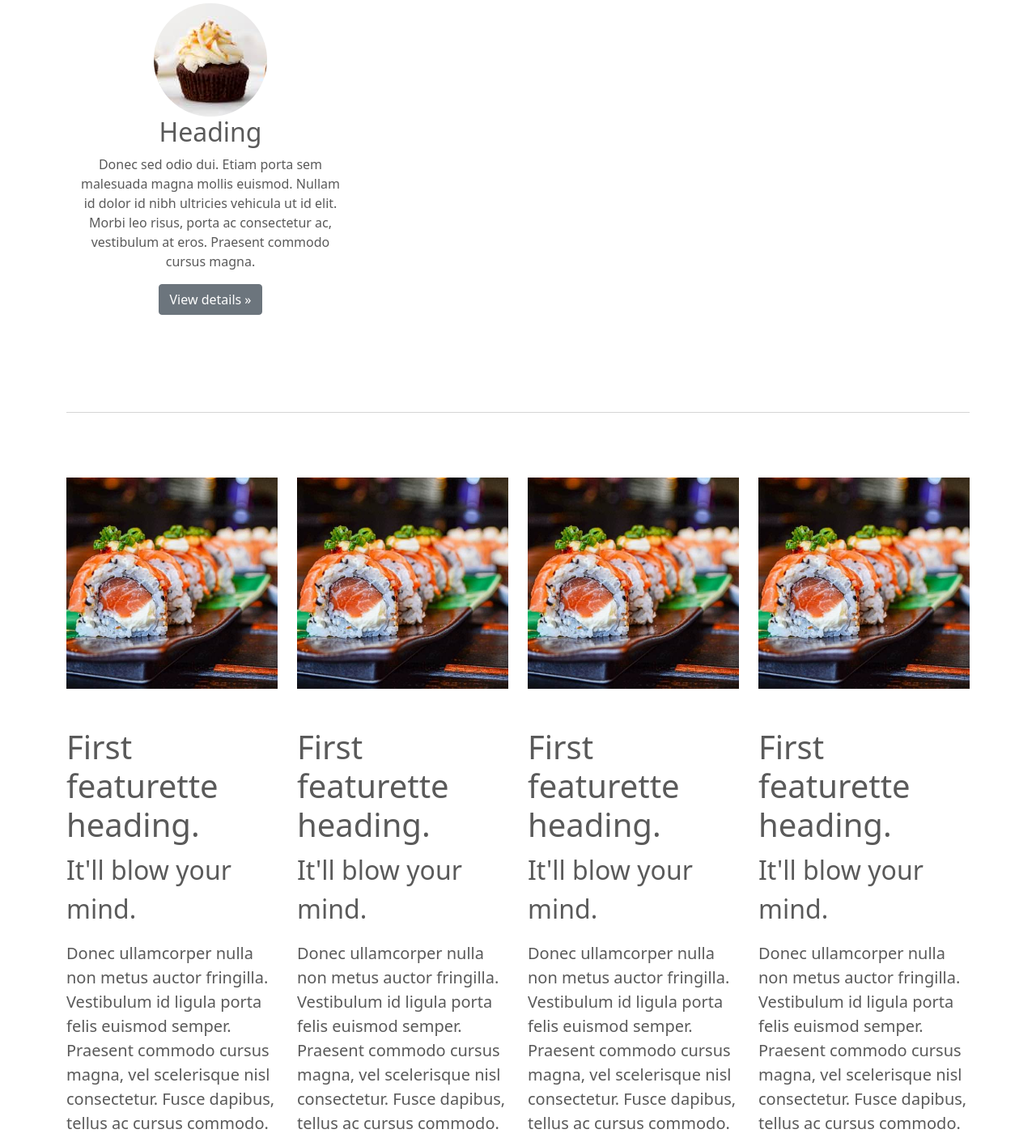
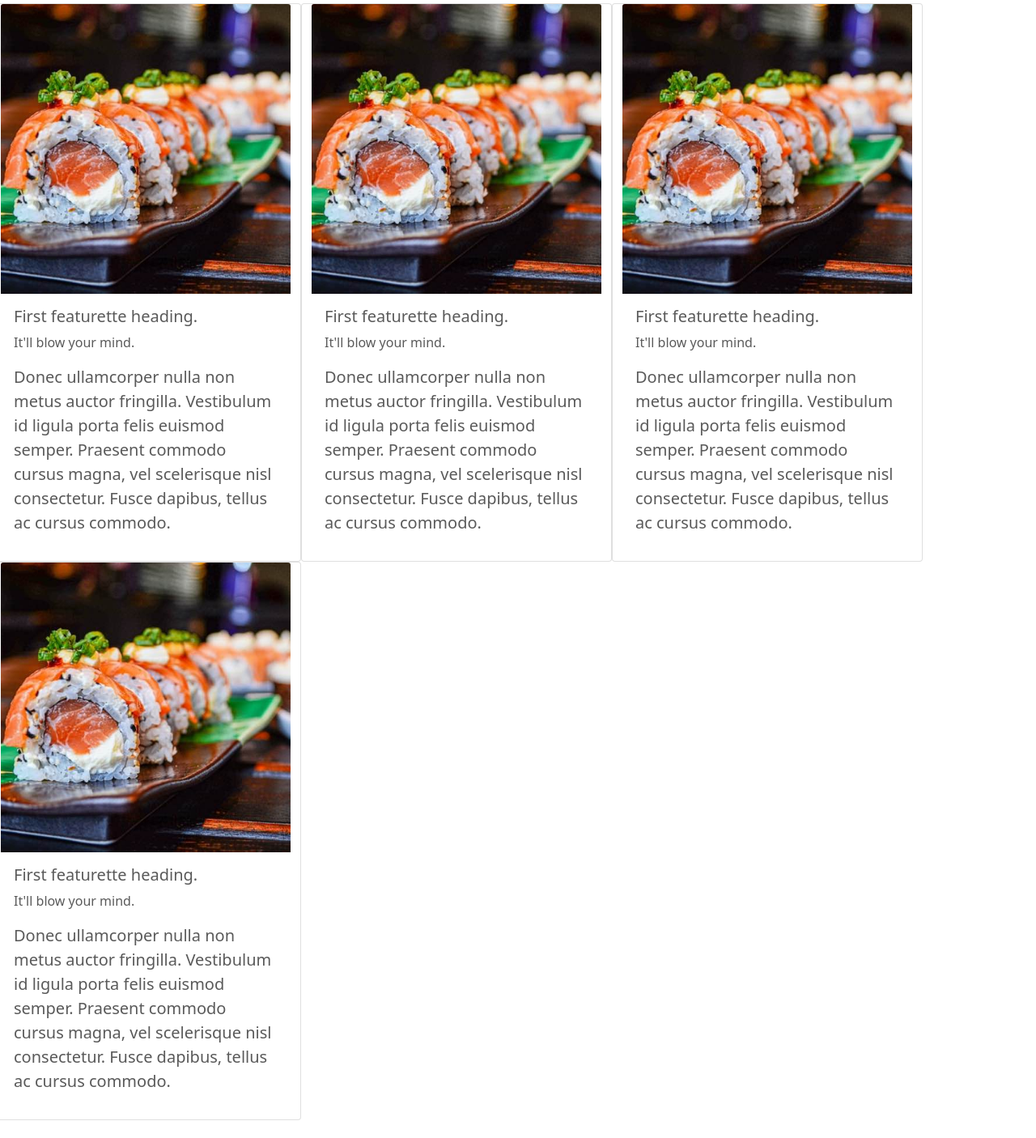
Before and after one commit to keiyaishida/bootstrap-basic-kadai, a plain HTML site: page kadai_006/index_for_student.html in a window 1280 px wide. Shown: the part 948-2354 px from the top of the page at 81% size. Drawn offline with nearby package versions, Linux system fonts and the light colour scheme.

Commit message:
Add files via upload
更新

```diff
--- a/kadai_006/index_for_student.html
+++ b/kadai_006/index_for_student.html
@@ -39,7 +39,6 @@
         </div>
       </div>
       <!-- ************************************************ カールセル終了 -->
-
       <div class="container">
         <div class="row">
           <div class="col-md-4 text-center">
@@ -83,58 +82,53 @@
       </div>
     </div>
   </div>
-
-  <div class="container marketing">
 <div class="row">
-      <div class="col-lg-4">
-        <img src="img/cake.jpg" class="rounded-circle" alt="サンプル画像2">
-        <h2>Heading</h2>
-        <p>Donec sed odio dui. Etiam porta sem malesuada magna mollis euismod. Nullam id dolor id nibh ultricies
-          vehicula ut id elit. Morbi leo risus, porta ac consectetur ac, vestibulum at eros. Praesent commodo cursus
-          magna.</p>
-        <p><a class="btn btn-secondary" href="#" role="button">View details &raquo;</a></p>
-      </div>
-    </div>
-
-    <hr class="featurette-divider">
-    <div class="row">
-      <div class="col-md-3">
-        <img src="img/sushi.jpg" class="img-fluid" alt="サンプル画像3">
-        <h2 class="fs-1 mt-5">First featurette heading. </h2>
-        <p class="fs-2">It'll blow your mind.</p>
-        <p class="lead">Donec ullamcorper nulla non metus auctor fringilla. Vestibulum id ligula porta felis
-          euismod
-          semper. Praesent commodo cursus magna, vel scelerisque nisl consectetur. Fusce dapibus, tellus ac cursus
-          commodo.</p>
-      </div>
-      <div class="col-md-3">
-        <img src="img/sushi.jpg" class="img-fluid" alt="サンプル画像3">
-        <h2 class="fs-1 mt-5">First featurette heading. </h2>
-        <p class="fs-2">It'll blow your mind.</p>
-        <p class="lead">Donec ullamcorper nulla non metus auctor fringilla. Vestibulum id ligula porta felis
-          euismod
-          semper. Praesent commodo cursus magna, vel scelerisque nisl consectetur. Fusce dapibus, tellus ac cursus
-          commodo.</p>
-        </div>
-      <div class="col-md-3">
-        <img src="img/sushi.jpg" class="img-fluid" alt="サンプル画像3">
-        <h2 class="fs-1 mt-5">First featurette heading. </h2>
-        <p class="fs-2">It'll blow your mind.</p>
-        <p class="lead">Donec ullamcorper nulla non metus auctor fringilla. Vestibulum id ligula porta felis
-          euismod
-          semper. Praesent commodo cursus magna, vel scelerisque nisl consectetur. Fusce dapibus, tellus ac cursus
-          commodo.</p>
-      </div>
-      <div class="col-md-3">
-        <img src="img/sushi.jpg" class="img-fluid" alt="サンプル画像3">
-        <h2 class="fs-1 mt-5">First featurette heading. </h2>
-        <p class="fs-2">It'll blow your mind.</p>
+  <div class="card" style="width: 24rem;">
+    <img src="img/sushi.jpg" class="card-img-top" alt="サンプル画像2">
+    <div class="card-body">
+      <h5 class="card-title">First featurette heading. </h5>
+      <p class="card-text">It'll blow your mind.</p>
       <p class="lead">Donec ullamcorper nulla non metus auctor fringilla. Vestibulum id ligula porta felis
         euismod
         semper. Praesent commodo cursus magna, vel scelerisque nisl consectetur. Fusce dapibus, tellus ac cursus
         commodo.</p>
     </div>
   </div>
+  <div class="card" style="width: 24rem;">
+    <img src="img/sushi.jpg" class="card-img-top" alt="サンプル画像2">
+    <div class="card-body">
+      <h5 class="card-title">First featurette heading. </h5>
+      <p class="card-text">It'll blow your mind.</p>
+      <p class="lead">Donec ullamcorper nulla non metus auctor fringilla. Vestibulum id ligula porta felis
+        euismod
+        semper. Praesent commodo cursus magna, vel scelerisque nisl consectetur. Fusce dapibus, tellus ac cursus
+        commodo.</p>
+    </div>
+  </div>
+  <div class="card" style="width: 24rem;">
+    <img src="img/sushi.jpg" class="card-img-top" alt="サンプル画像2">
+    <div class="card-body">
+      <h5 class="card-title">First featurette heading. </h5>
+      <p class="card-text">It'll blow your mind.</p>
+      <p class="lead">Donec ullamcorper nulla non metus auctor fringilla. Vestibulum id ligula porta felis
+        euismod
+        semper. Praesent commodo cursus magna, vel scelerisque nisl consectetur. Fusce dapibus, tellus ac cursus
+        commodo.</p>
+    </div>
+  </div>
+  <div class="card" style="width: 24rem;">
+    <img src="img/sushi.jpg" class="card-img-top" alt="サンプル画像2">
+    <div class="card-body">
+      <h5 class="card-title">First featurette heading. </h5>
+      <p class="card-text">It'll blow your mind.</p>
+      <p class="lead">Donec ullamcorper nulla non metus auctor fringilla. Vestibulum id ligula porta felis
+        euismod
+        semper. Praesent commodo cursus magna, vel scelerisque nisl consectetur. Fusce dapibus, tellus ac cursus
+        commodo.</p>
+    </div>
+  </div>
+</div>
+
         <hr class="featurette-divider">
         <footer class="container">
           <!-- <p class="float-end"><a href="#">Back to top</a></p> -->
```
Lines whose indentation alone changed are shown as unchanged.
